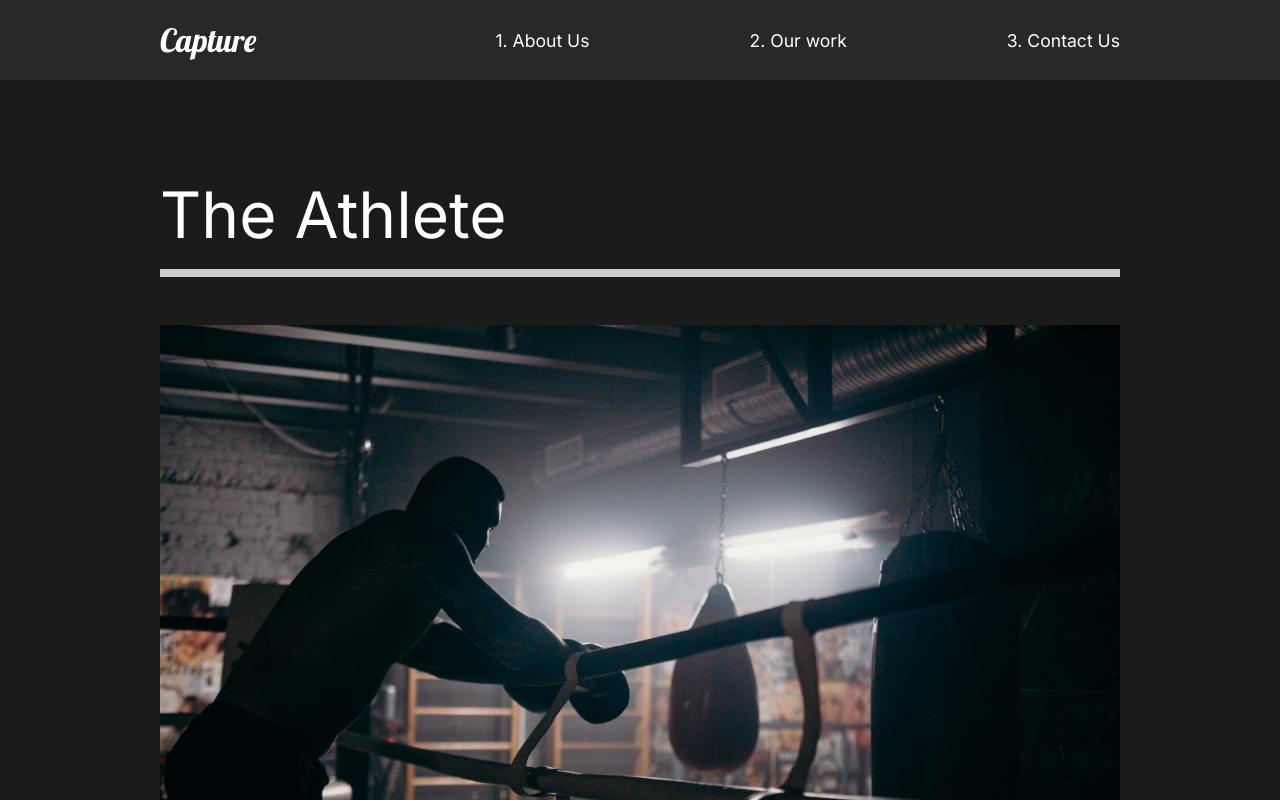
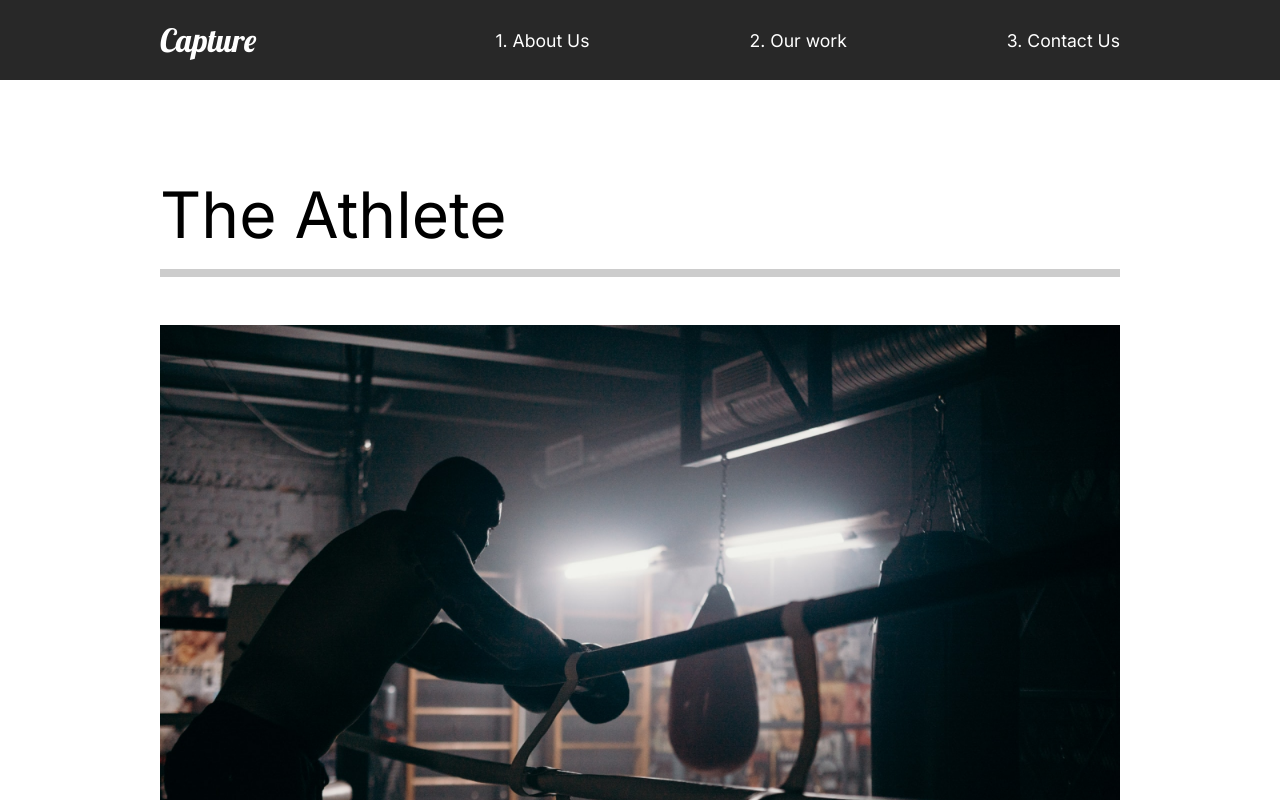
Before and after one commit to DistoRRRtion/Capture, a React (Create React App) app: page /work in a window 1280 px wide. Shown: the top 800 px of the page. Built offline with nearby package versions, Linux system fonts and the light colour scheme.

Commit message:
13. Page Transitions

```diff
--- a/src/App.js
+++ b/src/App.js
@@ -3,28 +3,32 @@ import AboutUs from './pages/AboutUs';
 import OurWork from './pages/OurWork';
 import ContactUS from './pages/ContactUS';
 import MovieDetail from './pages/MovieDetail';
-
 // import global style
 import GlobalStyle from './components/GlobalStyle';
-
 // import components
 import Nav from './components/Nav';
+// import router
+import { Route, Routes, useLocation } from 'react-router-dom';
 
-// import router
-import {BrowserRouter, Route, Routes } from 'react-router-dom'
+// Animation
+import { AnimatePresence } from 'framer-motion';
 
 function App() {
+const location = useLocation();
+
   return (
-    <BrowserRouter>
+    <div>
       <GlobalStyle />
       <Nav />
-      <Routes>
-        <Route path='/' element={<AboutUs />} />
-        <Route path='work' element={<OurWork />} />
-        <Route path='/work/:id'element={<MovieDetail />} />
-        <Route path='contact' element={<ContactUS />} />
-      </Routes>
-    </BrowserRouter>
+      <AnimatePresence mode='wait'>
+        <Routes location={location} key={location.pathname}>
+          <Route path='/' element={<AboutUs />} />
+          <Route path='work' element={<OurWork />} />
+          <Route path='/work/:id'element={<MovieDetail />}  />
+          <Route path='contact' element={<ContactUS />}  />
+        </Routes>
+      </AnimatePresence>
+    </div>
   );
 }
 
--- /dev/null
+++ b/src/animation.js
@@ -0,0 +1,20 @@
+export const pageAnimation = {
+    hidden: {
+        opacity: 0,
+        y: 300,
+    },
+    show: {
+        opacity: 1,
+        y: 0,
+        transition: {
+            duration: 1,
+        }
+    },
+    exit: {
+        opacity: 0,
+        y: 300,
+        transition: {
+            duration: 1,
+        }
+    }
+};
--- a/src/components/AboutSection.js
+++ b/src/components/AboutSection.js
@@ -4,30 +4,20 @@ import { About, Description, Image, Hide } from '../styles';
 import { motion } from 'framer-motion';
 
 const AboutSection = () => {
-  const container = {
-    hidden: { x: 100},
-    show: { x: 0, transition: {duration: 0.75, ease: 'easeOut', staggerChildren: 1}},
-  }
-
-  const titleAnim = {
-    hidden: {opacity: 0},
-    show: {opacity: 1, transition:{ duration: 2}}
-  }
-
 	return (
 		<About>
 			<Description>
-				<motion.div variants={container} initial='hidden' animate='show' className='title'>
+				<motion.div>
 					<Hide>
-						<motion.h2 variants={titleAnim}>We work to make</motion.h2>
+						<motion.h2>We work to make</motion.h2>
 					</Hide>
 					<Hide>
-						<motion.h2 variants={titleAnim}>
+						<motion.h2>
 							your <span>dreams</span> come
 						</motion.h2>
 					</Hide>
 					<Hide>
-						<motion.h2 variants={titleAnim}>true.</motion.h2>
+						<motion.h2>true.</motion.h2>
 					</Hide>
 					<p>
 						Contact us for any photography or videography ideas that you have.
--- a/src/components/Nav.js
+++ b/src/components/Nav.js
@@ -1,18 +1,21 @@
 import styled from "styled-components";
+import { Link } from 'react-router-dom';
 
 const Nav = () => {
   return (
     <StyledNav>
-      <h1><a id="logo" href="#">Capture</a></h1>
+      <h1>
+        <Link id="logo" to='/'>Capture</Link>
+      </h1>
       <ul>
         <li>
-          <a href="/">1. About Us</a>
+          <Link to='/'>1. About Us</Link>
         </li>
         <li>
-          <a href="work">2. Our work</a>
+          <Link to='/work'>2. Our work</Link>
         </li>
         <li>
-          <a href="contact">3. Contact Us</a>
+          <Link to='/contact'>3. Contact Us</Link>
         </li>
       </ul>
     </StyledNav>
--- a/src/index.js
+++ b/src/index.js
@@ -5,7 +5,7 @@ import { BrowserRouter} from 'react-router-dom';
 
 const root = ReactDOM.createRoot(document.getElementById('root'));
 root.render(
-    // <BrowserRouter>
-      <App />
-    // </BrowserRouter>
+  <BrowserRouter>
+    <App />
+  </BrowserRouter>
 );
--- a/src/pages/AboutUs.js
+++ b/src/pages/AboutUs.js
@@ -1,18 +1,17 @@
 import AboutSection from '../components/AboutSection';
 import ServicesSection from '../components/ServicesSection';
 import FaqSection from '../components/FaqSection';
-
-
+// Animation
+import { motion } from 'framer-motion';
+import { pageAnimation } from '../animation';
 
 const AboutUs = () => {
-  console.log('hello react')
-
   return (
-    <div>
+    <motion.div variants={pageAnimation} initial='hidden' animate='show' exit='exit'>
       <AboutSection />
       <ServicesSection />
       <FaqSection />
-    </div>
+    </motion.div>
   );
 };
 
--- a/src/pages/ContactUS.js
+++ b/src/pages/ContactUS.js
@@ -1,16 +1,17 @@
 import styled from "styled-components";
+import { motion } from 'framer-motion';
+import { pageAnimation } from '../animation';
 
 const ContactUs = () => {
   return (
-    <ContactUsCont>
+    <ContactUsCont variants={pageAnimation} initial='hidden' animate='show' exit='exit' style={{background: '#fff'}}>
       <h1>Page not working</h1>
     </ContactUsCont>
   )
 }
 
-const ContactUsCont = styled.div`
+const ContactUsCont = styled(motion.div)`
   height: 90vh;
-  background: orange;
   font-size: 50px;
   h1 {
     display: flex;
--- a/src/pages/MovieDetail.js
+++ b/src/pages/MovieDetail.js
@@ -2,6 +2,9 @@ import { useState, useEffect } from 'react';
 import { MovieState } from '../movieState';
 import { useLocation } from "react-router-dom";
 import styled from "styled-components";
+// Animation
+import { motion } from 'framer-motion';
+import { pageAnimation } from '../animation';
 
 const MovieDetail = () => {
   const history = useLocation();
@@ -19,7 +22,7 @@ const MovieDetail = () => {
   return (
     <>
       { movie && (
-        <Details>
+        <Details variants={pageAnimation} initial='hidden' animate='show' exit='exit'>
           <HeadLine>
             <h2>{movie.title}</h2>
             <img src={movie.mainImg} alt='' />
@@ -38,7 +41,7 @@ const MovieDetail = () => {
   )
 };
 
-const Details = styled.div`
+const Details = styled(motion.div)`
   color: white;
 `;
 
--- a/src/pages/OurWork.js
+++ b/src/pages/OurWork.js
@@ -4,10 +4,13 @@ import { Link } from 'react-router-dom'
 import athlete from '../img/athlete-small.png';
 import theracer from '../img/theracer-small.png';
 import goodtimes from '../img/goodtimes-small.png';
+// Animation
+import { motion } from 'framer-motion';
+import { pageAnimation } from '../animation';
 
 const OurWork = () => {
   return (
-    <Work>
+    <Work variants={pageAnimation} initial='hidden' animate='show' exit='exit' style={{background: '#fff'}}>
       <Movie>
         <h2>The Athlete</h2>
         <div className="line"></div>
@@ -33,9 +36,9 @@ const OurWork = () => {
   )
 }
 
-const Work = styled.div`
+// 🔥 если хотим использовать анимацию на стилизованном компоненте используем пример "styled.div => styled(motion.div)"
+const Work = styled(motion.div)`
   min-height: 100vh;
-  color: white;
   overflow: hidden;
   padding: 5rem 10rem;
   h2 {
```
